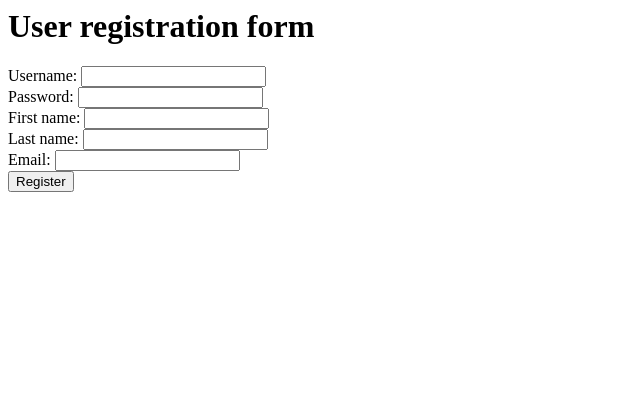
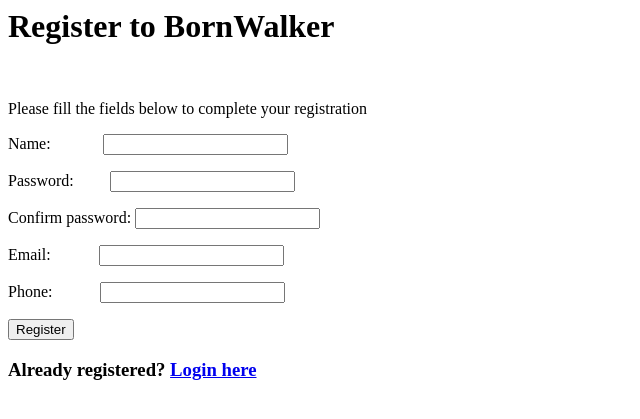
Before and after one commit to taigealhadweh/BornWalkerWebsite, a PHP site: page /register.php in a window 1280 px wide. Shown: the top 419 px of the page, without its empty margins (0-640 px from the left). Run offline with PHP 8.4, Linux system fonts and the light colour scheme; a stand-in replaces the project's code that opens the database connection; some libraries are stand-ins or nearby versions.

Commit message:
Added registration and login pages.

```diff
--- a/code/bootstrap-3.3.7-dist/register.php
+++ b/code/bootstrap-3.3.7-dist/register.php
@@ -1,78 +1,89 @@
 <html>
 
 <head>
-    <title>User registration form</title>
+    <title>BornWalker</title>
 </head>
 
 <body>
-    <h1>User registration form</h1>
-    <?php
-require_once("db_const.php");
-if (!isset($_POST['submit'])) {
-?>
-        <!-- The HTML registration form -->
-        <form action="<?=$_SERVER['PHP_SELF']?>" method="post">
-            Username:
-            <input type="text" name="username" />
-            <br /> Password:
-            <input type="password" name="password" />
-            <br /> First name:
-            <input type="text" name="first_name" />
-            <br /> Last name:
-            <input type="text" name="last_name" />
-            <br /> Email:
-            <input type="type" name="email" />
-            <br />
+    <form>
+        <h1>Register to BornWalker</h1></br>
+        <p>Please fill the fields below to complete your registration</p>
+        <p>Name:&nbsp&nbsp&nbsp&nbsp&nbsp&nbsp&nbsp&nbsp&nbsp&nbsp&nbsp&nbsp
+            <input type="text" name="nv">
+        </p>
+        <p>Password: &nbsp&nbsp&nbsp&nbsp&nbsp&nbsp&nbsp
+            <input type="password" name="pwv">
+        </p>
+        <p>Confirm password:
+            <input type="password" name="cpwv">
+        </p>
+        <p>Email:&nbsp&nbsp&nbsp&nbsp&nbsp&nbsp&nbsp&nbsp&nbsp&nbsp&nbsp
+            <input type="text" name="mailv">
+        </p>
+        <p>Phone:&nbsp&nbsp&nbsp&nbsp&nbsp&nbsp&nbsp&nbsp&nbsp&nbsp&nbsp
+            <input type="text" name="pv">
+        </p>
+        <p>
+            <input type="submit" value="Register">
+        </p>
+        <h3>Already registered?&nbsp<a href="login.php">Login here</a></h3>
+    </form>
+</body>
+<?php
+	if(isset($_GET['nv'])&&isset($_GET['pwv'])&&isset($_GET['cpwv'])&&isset($_GET['mailv'])&&isset($_GET['pv']))
+	{
+		$name=$_GET['nv'];
+		$password=$_GET['pwv'];
+		$conpassword=$_GET['cpwv'];
+		$mail=checkemail($_GET['mailv']);
+		$phone=$_GET['pv'];
 
-            <input type="submit" name="submit" value="Register" />
-        </form>
-        <?php
-} else {
-## connect mysql server
-	$mysqli = new mysqli(DB_HOST, DB_USER, DB_PASS, DB_NAME);
-	# check connection
-	if ($mysqli->connect_errno) {
-		echo "<p>MySQL error no {$mysqli->connect_errno} : {$mysqli->connect_error}</p>";
-		exit();
-	}
-## query database
-	# prepare data for insertion
-	$username	= $_POST['username'];
-	$password	= $_POST['password'];
-	$first_name	= $_POST['first_name'];
-	$last_name	= $_POST['last_name'];
-	$email		= $_POST['email'];
+		if($password===$conpassword)
+		{
+			@$conn=mysqli_connect("40.126.240.245","k10838a","password");
+			if(!$conn)
+			die("<p>connect error</p>");
+			@mysqli_select_db($conn,'bornWalkerMap') or die('database error:'.mysql_error());
+			$check="SELECT * FROM user WHERE email='$mail'";
+			$result=@mysqli_query($conn,$check);
+			if(!!$row=mysqli_fetch_array($result))
+			{
+				location('This E-mail had been used.','register.php');
+			}
+			$reg="INSERT INTO user(name,password,email,phone) VALUE('$name','$password','$mail',$phone)";
+			@mysqli_query($conn,$reg) or die('add error'.mysql_error());
 
-	# check if username and email exist else insert
-	$exists = 0;
-	$result = $mysqli->query("SELECT username from users WHERE username = '{$username}' LIMIT 1");
-	if ($result->num_rows == 1) {
-		$exists = 1;
-		$result = $mysqli->query("SELECT email from users WHERE email = '{$email}' LIMIT 1");
-		if ($result->num_rows == 1) $exists = 2;
-	} else {
-		$result = $mysqli->query("SELECT email from users WHERE email = '{$email}' LIMIT 1");
-		if ($result->num_rows == 1) $exists = 3;
+
+		}
+
 	}
 
-	if ($exists == 1) echo "<p>Username already exists!</p>";
-	else if ($exists == 2) echo "<p>Username and Email already exists!</p>";
-	else if ($exists == 3) echo "<p>Email already exists!</p>";
-	else {
-		# insert data into mysql database
-		$sql = "INSERT  INTO `users` (`id`, `username`, `password`, `first_name`, `last_name`, `email`)
-				VALUES (NULL, '{$username}', '{$password}', '{$first_name}', '{$last_name}', '{$email}')";
-
-		if ($mysqli->query($sql)) {
-			//echo "New Record has id ".$mysqli->insert_id;
-			echo "<p>Registred successfully!</p>";
+	/**
+	 * location() pop up a alert and get in a web address.
+	 * @param string $_info the text of alert.
+	 * @param string $_url the page address will jump to.
+	 */
+	function location($_info,$_url) {
+		if (!empty($_info)) {
+			echo "<script type='text/javascript'>alert('$_info');location.href='$_url';</script>";
+			exit();
 		} else {
-			echo "<p>MySQL error no {$mysqli->errno} : {$mysqli->error}</p>";
-			exit();
+			header('Location:'.$_url);
 		}
 	}
+
+	/**
+	 * checkemail() check the format of this email
+	 * @param string $_string the email entered by user.
+	 * @return string $_string the checked email address.
+	 */
+	function checkemail($_string) {
+		if (!preg_match('/^[\w\-\.]+@[\w\-\.]+(\.\w+)+$/',$_string)) {
+			location('Incorrect E-mail format.','register.php');
+		}
+	return $_string;
 }
+
 ?>
-</body>
 
 </html>
```
Also changed, not shown: code/bootstrap-3.3.7-dist/functions.php (added, +13 -0 lines), code/bootstrap-3.3.7-dist/login.php (+48 -32 lines), code/bootstrap-3.3.7-dist/profile.php (added, +74 -0 lines).
